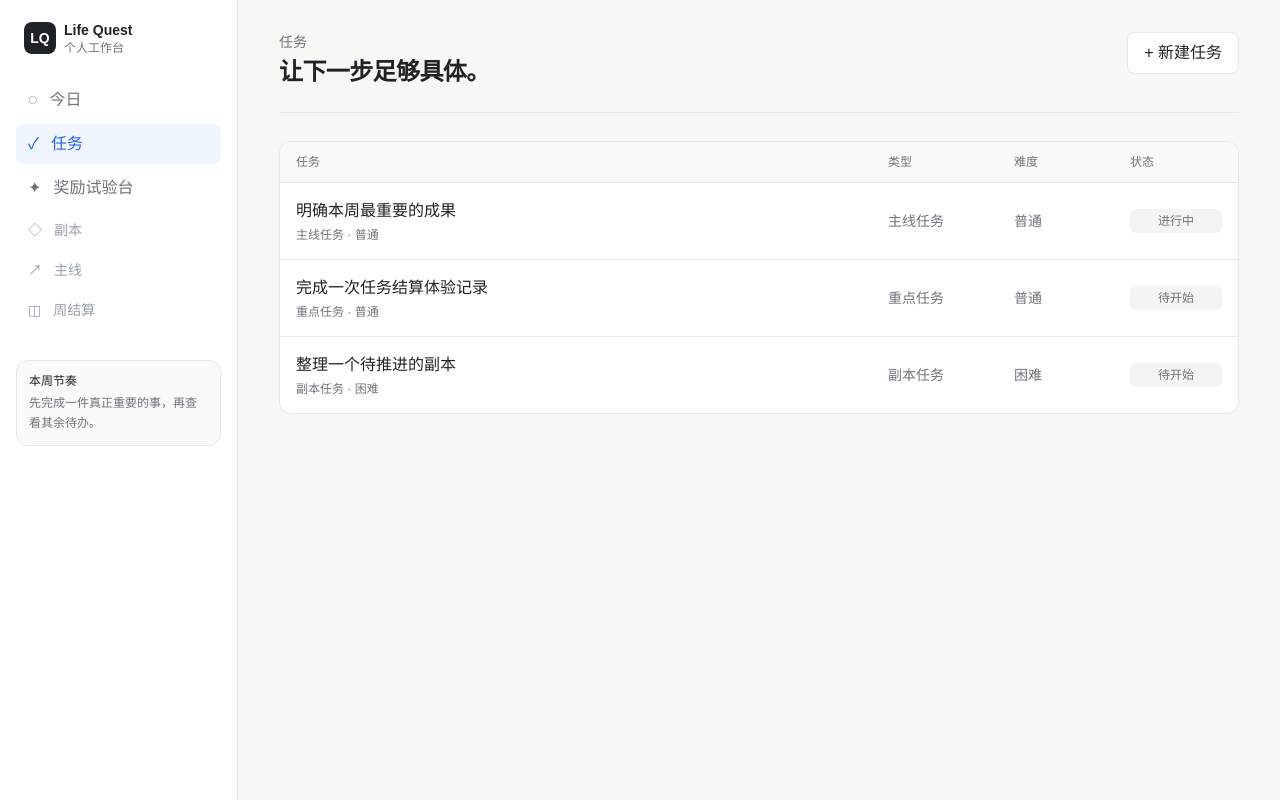
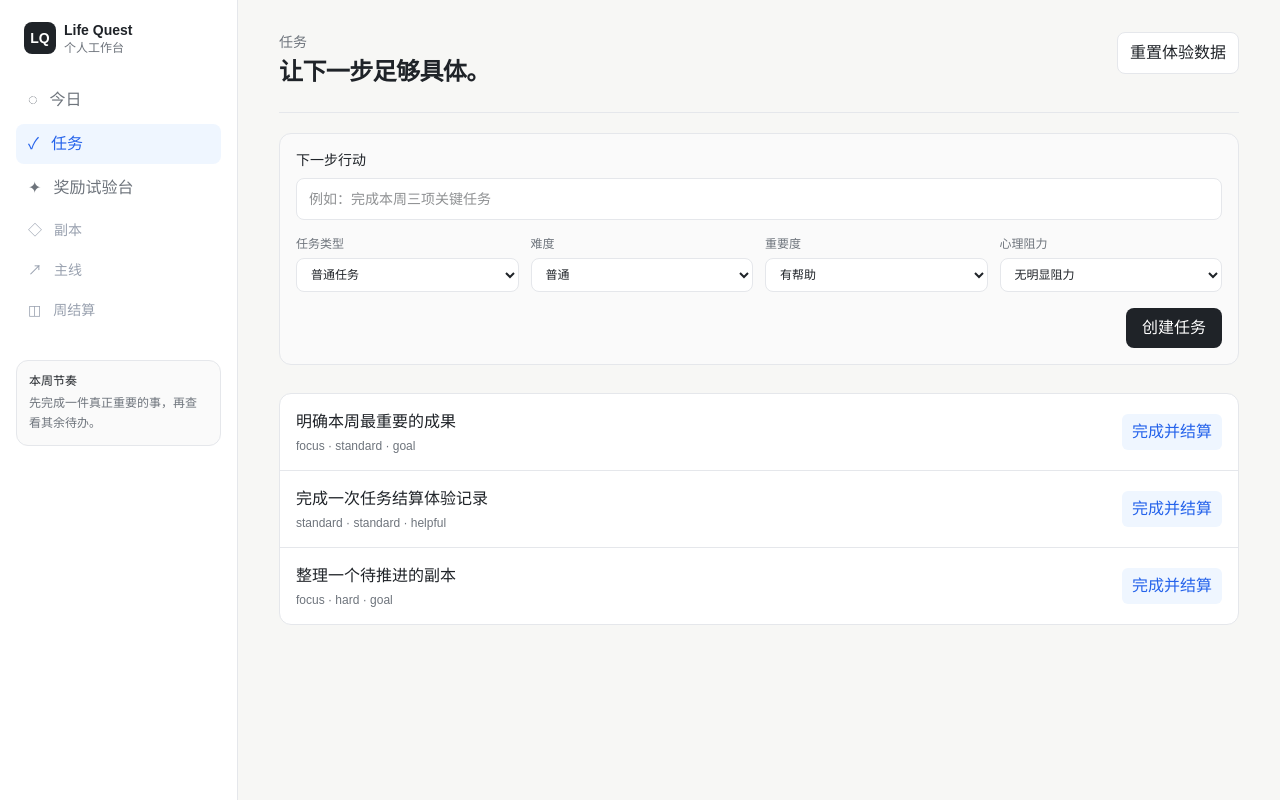
Before and after one commit to Dong-Sky/life-quest, a Next.js app: page /quests in a window 1280 px wide. Built offline with nearby package versions, Linux system fonts and the light colour scheme.

Commit message:
feat: add local quest workflow

```diff
--- a/app/quests/page.tsx
+++ b/app/quests/page.tsx
@@ -1,33 +1,33 @@
-const quests = [
-  { title: "明确本周最重要的成果", type: "主线任务", difficulty: "普通", state: "进行中" },
-  { title: "完成一次任务结算体验记录", type: "重点任务", difficulty: "普通", state: "待开始" },
-  { title: "整理一个待推进的副本", type: "副本任务", difficulty: "困难", state: "待开始" },
-];
+"use client";
+
+import { useEffect, useState } from "react";
+import type { Difficulty, Importance, QuestType, Resistance } from "@/src/domain/rewards/types";
+import { createPrototypeQuest, initialPrototypeState, readPrototypeState, settlePrototypeQuest, type PrototypeState, writePrototypeState } from "@/src/prototype/state";
+
+const fieldOptions = {
+  questType: [["micro","微型任务"],["standard","普通任务"],["focus","重点任务"],["milestone","项目里程碑"],["boss","Boss 任务"]],
+  difficulty: [["easy","简单"],["standard","普通"],["hard","困难"],["epic","极难"]],
+  importance: [["maintenance","日常维护"],["helpful","有帮助"],["goal","推动目标"],["critical","关键结果"]],
+  resistance: [["none","无明显阻力"],["reluctant","有些不想做"],["procrastinated","明显拖延"],["avoided","长期回避"]],
+} as const;
 
 export default function QuestsPage() {
-  return (
-    <div className="mx-auto max-w-5xl px-5 py-8 sm:px-8">
-      <header className="flex flex-wrap items-start justify-between gap-4 border-b border-[var(--line)] pb-6">
-        <div>
-          <p className="text-sm text-[var(--muted)]">任务</p>
-          <h1 className="mt-1 text-2xl font-semibold tracking-tight">让下一步足够具体。</h1>
-        </div>
-        <button className="rounded-lg border border-[var(--line)] bg-white px-4 py-2 text-sm font-medium hover:bg-gray-50">+ 新建任务</button>
-      </header>
-
-      <section className="mt-7 overflow-hidden rounded-xl border border-[var(--line)] bg-white">
-        <div className="grid grid-cols-[minmax(0,1fr)_auto] gap-4 border-b border-[var(--line)] bg-[#fafafa] px-4 py-3 text-xs text-[var(--muted)] sm:grid-cols-[minmax(0,1fr)_110px_100px_92px]">
-          <span>任务</span><span className="hidden sm:block">类型</span><span className="hidden sm:block">难度</span><span>状态</span>
-        </div>
-        {quests.map((quest) => (
-          <article className="grid grid-cols-[minmax(0,1fr)_auto] items-center gap-4 border-b border-[var(--line)] px-4 py-4 last:border-b-0 sm:grid-cols-[minmax(0,1fr)_110px_100px_92px]" key={quest.title}>
-            <div><p className="font-medium">{quest.title}</p><p className="mt-1 text-xs text-[var(--muted)]">{quest.type} · {quest.difficulty}</p></div>
-            <span className="hidden text-sm text-[var(--muted)] sm:block">{quest.type}</span>
-            <span className="hidden text-sm text-[var(--muted)] sm:block">{quest.difficulty}</span>
-            <span className="rounded-md bg-gray-100 px-2 py-1 text-center text-xs text-[var(--muted)]">{quest.state}</span>
-          </article>
-        ))}
-      </section>
-    </div>
-  );
+  const [state, setState] = useState<PrototypeState>(initialPrototypeState);
+  const [ready, setReady] = useState(false);
+  const [title, setTitle] = useState("");
+  const [questType, setQuestType] = useState<QuestType>("standard");
+  const [difficulty, setDifficulty] = useState<Difficulty>("standard");
+  const [importance, setImportance] = useState<Importance>("helpful");
+  const [resistance, setResistance] = useState<Resistance>("none");
+  useEffect(() => { setState(readPrototypeState()); setReady(true); }, []);
+  const save = (next: PrototypeState) => { writePrototypeState(next); setState(next); };
+  const create = () => { const next = createPrototypeQuest(state, { title, questType, difficulty, importance, resistance }); if (next !== state) { save(next); setTitle(""); } };
+  const reset = () => save(initialPrototypeState());
+  if (!ready) return <div className="mx-auto max-w-5xl px-5 py-8 text-sm text-[var(--muted)] sm:px-8">正在载入体验数据…</div>;
+  return <div className="mx-auto max-w-5xl px-5 py-8 sm:px-8">
+    <header className="flex flex-wrap items-start justify-between gap-4 border-b border-[var(--line)] pb-6"><div><p className="text-sm text-[var(--muted)]">任务</p><h1 className="mt-1 text-2xl font-semibold tracking-tight">让下一步足够具体。</h1></div><button className="rounded-lg border border-[var(--line)] bg-white px-3 py-2 text-sm hover:bg-gray-50" onClick={reset}>重置体验数据</button></header>
+    <form className="mt-5 rounded-xl border border-[var(--line)] bg-[#fafafa] p-4" onSubmit={(event) => { event.preventDefault(); create(); }}><label className="grid gap-2 text-sm"><span className="font-medium">下一步行动</span><input className="rounded-lg border border-[var(--line)] bg-white px-3 py-2.5 outline-none focus:border-[var(--accent)]" onChange={(event) => setTitle(event.target.value)} placeholder="例如：完成本周三项关键任务" value={title} /></label><div className="mt-4 grid gap-3 sm:grid-cols-2 lg:grid-cols-4"><Select label="任务类型" options={fieldOptions.questType} value={questType} onChange={(value) => setQuestType(value as QuestType)} /><Select label="难度" options={fieldOptions.difficulty} value={difficulty} onChange={(value) => setDifficulty(value as Difficulty)} /><Select label="重要度" options={fieldOptions.importance} value={importance} onChange={(value) => setImportance(value as Importance)} /><Select label="心理阻力" options={fieldOptions.resistance} value={resistance} onChange={(value) => setResistance(value as Resistance)} /></div><div className="mt-4 flex justify-end"><button className="rounded-lg bg-[var(--ink)] px-4 py-2 text-sm font-medium text-white" type="submit">创建任务</button></div></form>
+    <section className="mt-7 overflow-hidden rounded-xl border border-[var(--line)] bg-white">{state.quests.map((quest) => <article className="flex items-center justify-between gap-4 border-b border-[var(--line)] px-4 py-4 last:border-b-0" key={quest.id}><div><p className={quest.status === "completed" ? "font-medium text-[var(--muted)] line-through" : "font-medium"}>{quest.title}</p><p className="mt-1 text-xs text-[var(--muted)]">{quest.questType} · {quest.difficulty} · {quest.importance}</p></div>{quest.status === "completed" ? <span className="text-xs text-[var(--success)]">+{quest.reward?.xp} XP</span> : <button className="rounded-md bg-[var(--accent-soft)] px-2.5 py-1.5 text-xs font-medium text-[var(--accent)]" onClick={() => save(settlePrototypeQuest(state, quest.id))}>完成并结算</button>}</article>)}</section>
+  </div>;
 }
+function Select({ label, options, value, onChange }: { label: string; options: readonly (readonly [string,string])[]; value: string; onChange: (value: string) => void }) { return <label className="grid gap-1.5 text-xs text-[var(--muted)]"><span>{label}</span><select className="rounded-lg border border-[var(--line)] bg-white px-2.5 py-2 text-sm text-[var(--ink)]" value={value} onChange={(event) => onChange(event.target.value)}>{options.map(([value,label]) => <option key={value} value={value}>{label}</option>)}</select></label>; }
```
